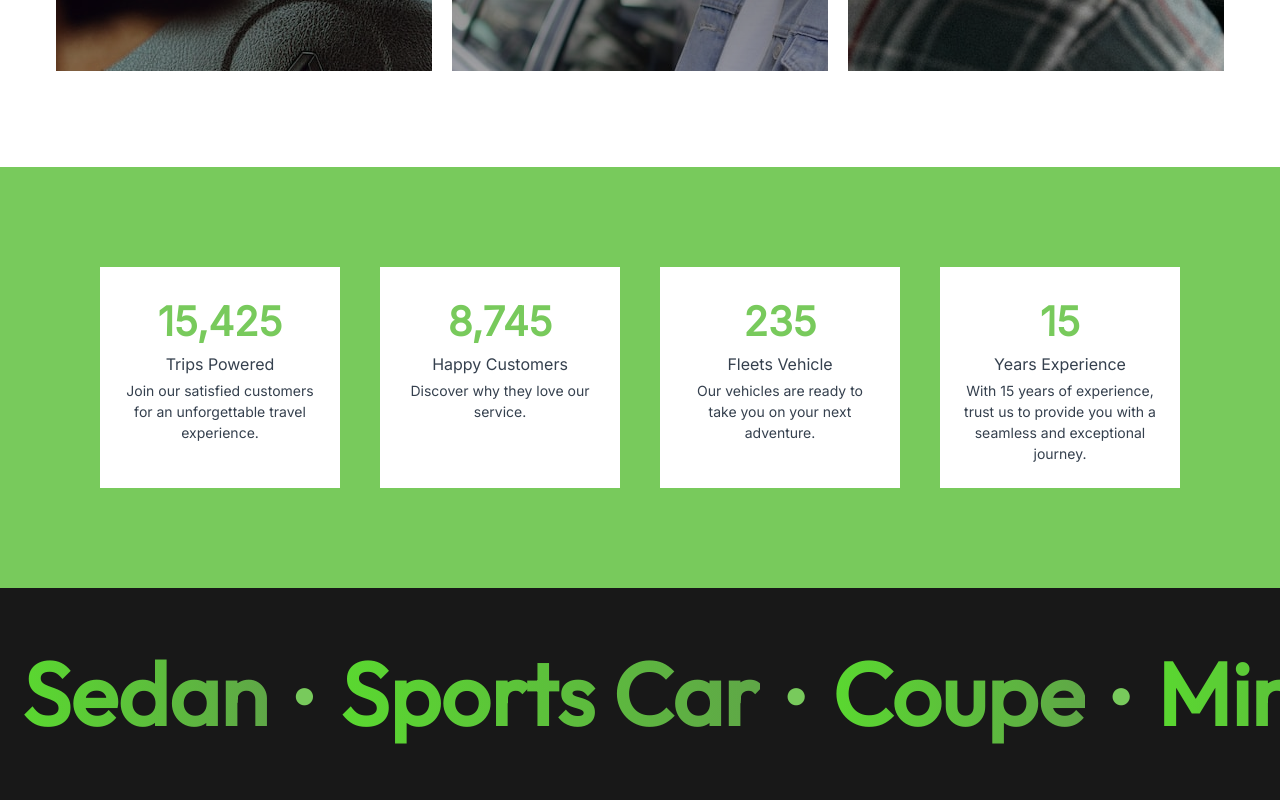
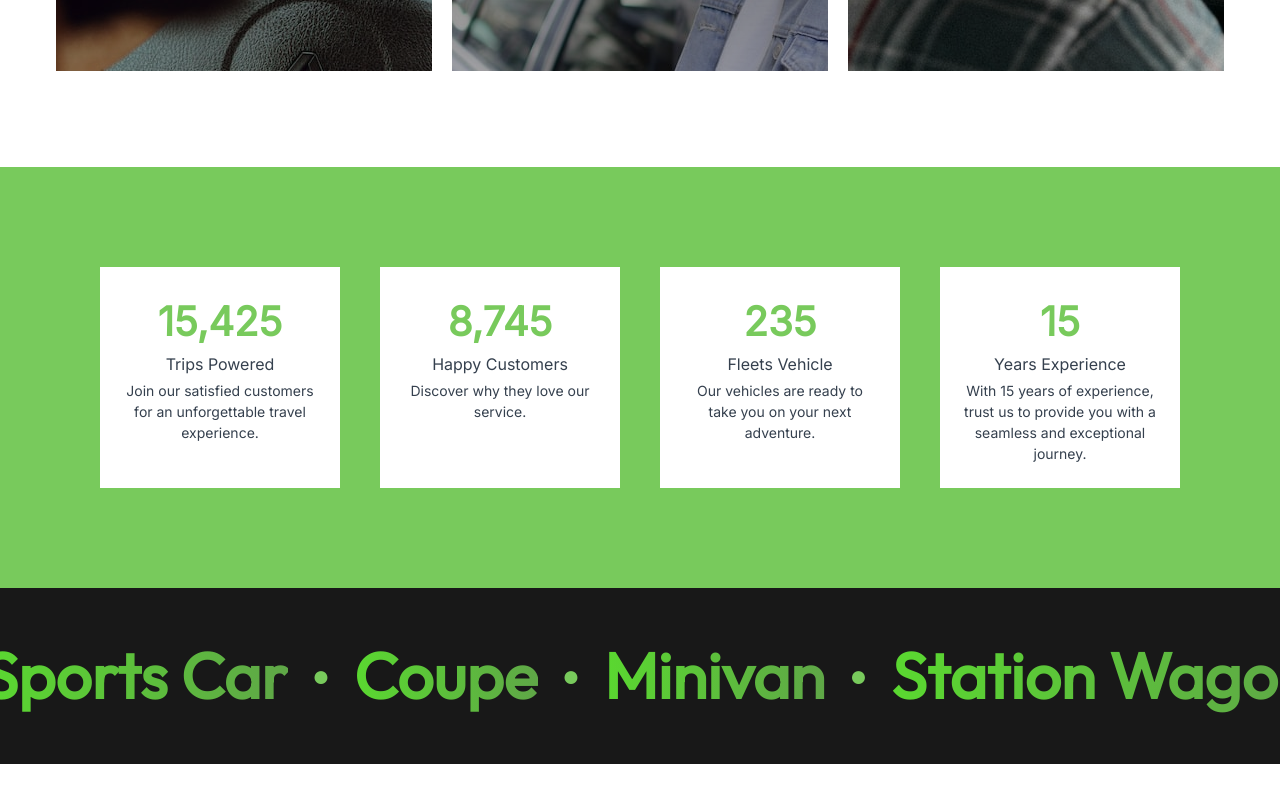
Before and after one commit to Mutah3r/rent-xpress-client, a React (Vite) app: page / in a window 1280 px wide. Shown: the part 2907-3707 px from the top of the page. After the commit the page ends 3671 px from the top, so only its background shows below. Built offline with nearby package versions, Linux system fonts and the light colour scheme.

Commit message:
fix marquee

```diff
--- a/src/pages/home/CarsMarquee.jsx
+++ b/src/pages/home/CarsMarquee.jsx
@@ -4,13 +4,13 @@ const CarsMarquee = () => {
     const tags = ["Convertible", "Sedan", "Sports Car", "Coupe", "Minivan", "Station Wagon", "Pickup Truck", "Exotic Cars", "SUV", "Hatchback", "Crossover"];
     return (
         <section className="bg-[#181818] py-10">
-            <Marquee speed={85}>
+            <Marquee speed={110}>
                 {
                     tags.map((tag, idx) => {
                         return (
                             <div key={idx} className="flex items-center justify-center">
-                                <span className="mx-6 text-[88px] title-font font-extrabold text-transparent bg-clip-text bg-gradient-to-r from-[#5ad830] to-[#5fa747]">{tag}</span>
-                                <span className="text-[#78CA5C] text-[40px]">●</span>
+                                <span className="mx-6 text-[64px] title-font font-extrabold text-transparent bg-clip-text bg-gradient-to-r from-[#5ad830] to-[#5fa747]">{tag}</span>
+                                <span className="text-[#78CA5C] text-[30px]">●</span>
                             </div>
                         )
                     })
```
